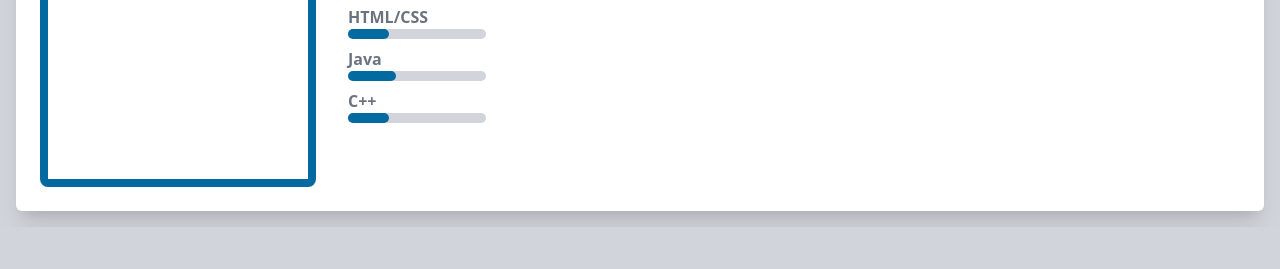
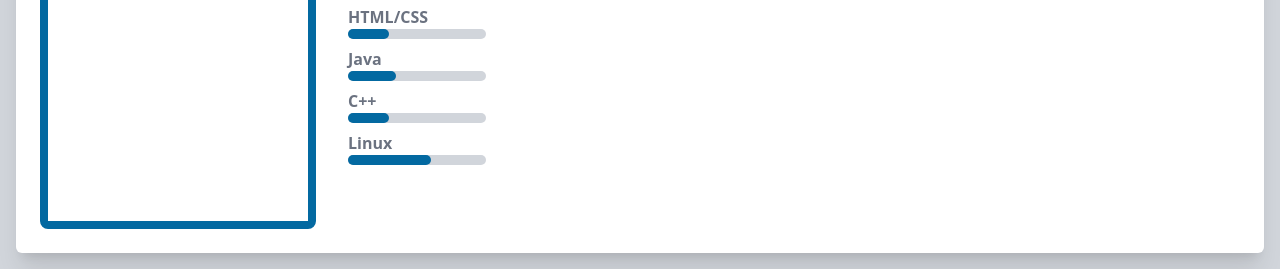
Before and after one commit to Dekulein/Dekulein.github.io, a plain HTML site: page index.html in a window 1280 px wide. Shown: the part 829-1098 px from the top of the page. Before the commit the page ends 1056 px from the top, so only its background shows below. Drawn offline with nearby package versions, Linux system fonts and the light colour scheme.

Commit message:
Update index.html

```diff
--- a/index.html
+++ b/index.html
@@ -115,6 +115,12 @@
                 <div class="w-6/12 bg-gray-300 rounded-full h-2.5">
                   <div class="bg-sky-700 h-2.5 rounded-full" style="width: 30%"></div>
                 </div>
+              <li class="mt-2">Linux</li>
+            <li>
+              <div class="w-6/12 bg-gray-300 rounded-full h-2.5">
+                <div class="bg-sky-700 h-2.5 rounded-full" style="width: 60%"></div>
+              </div>
+            </li>
           </ul>
         </div>
       </div>
```
